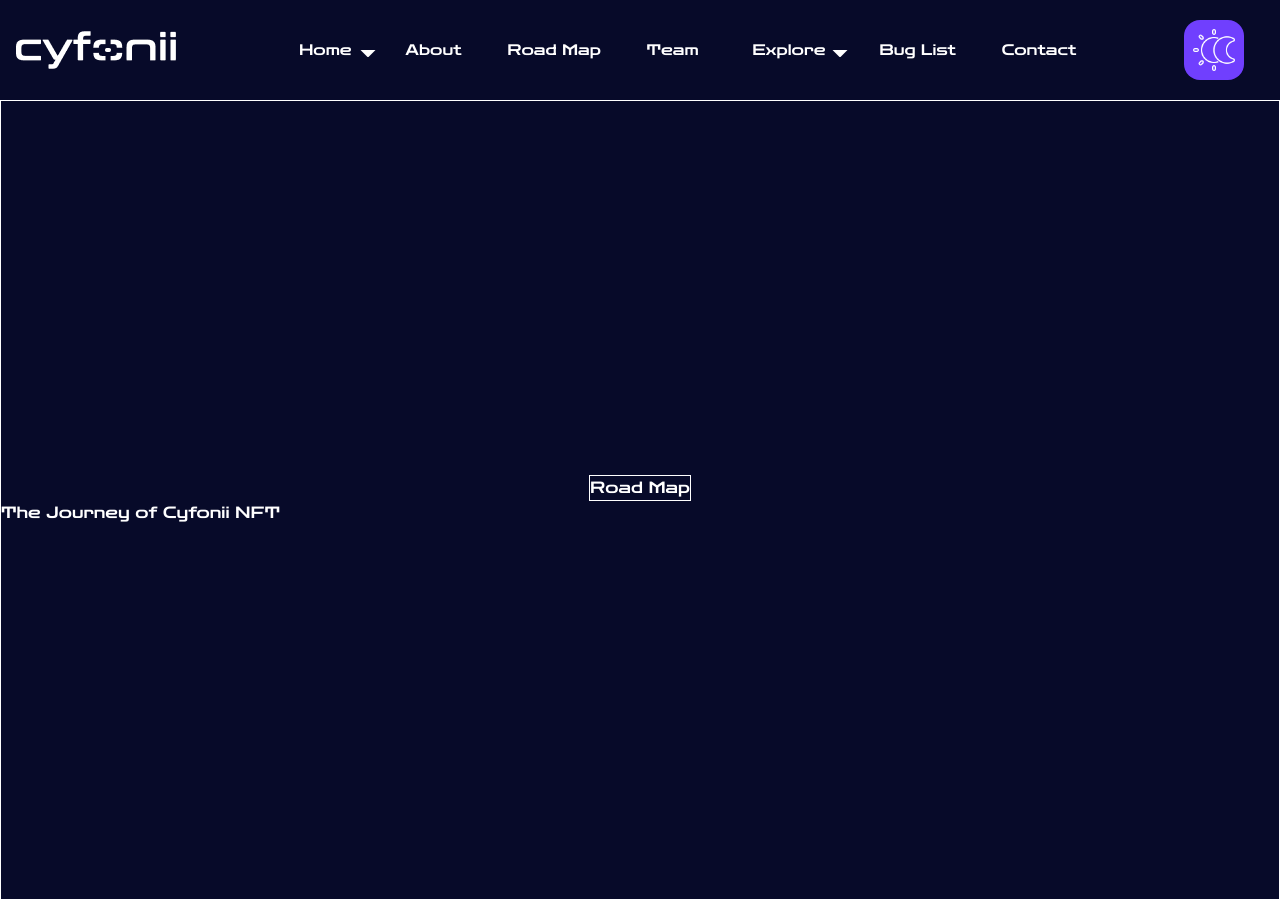
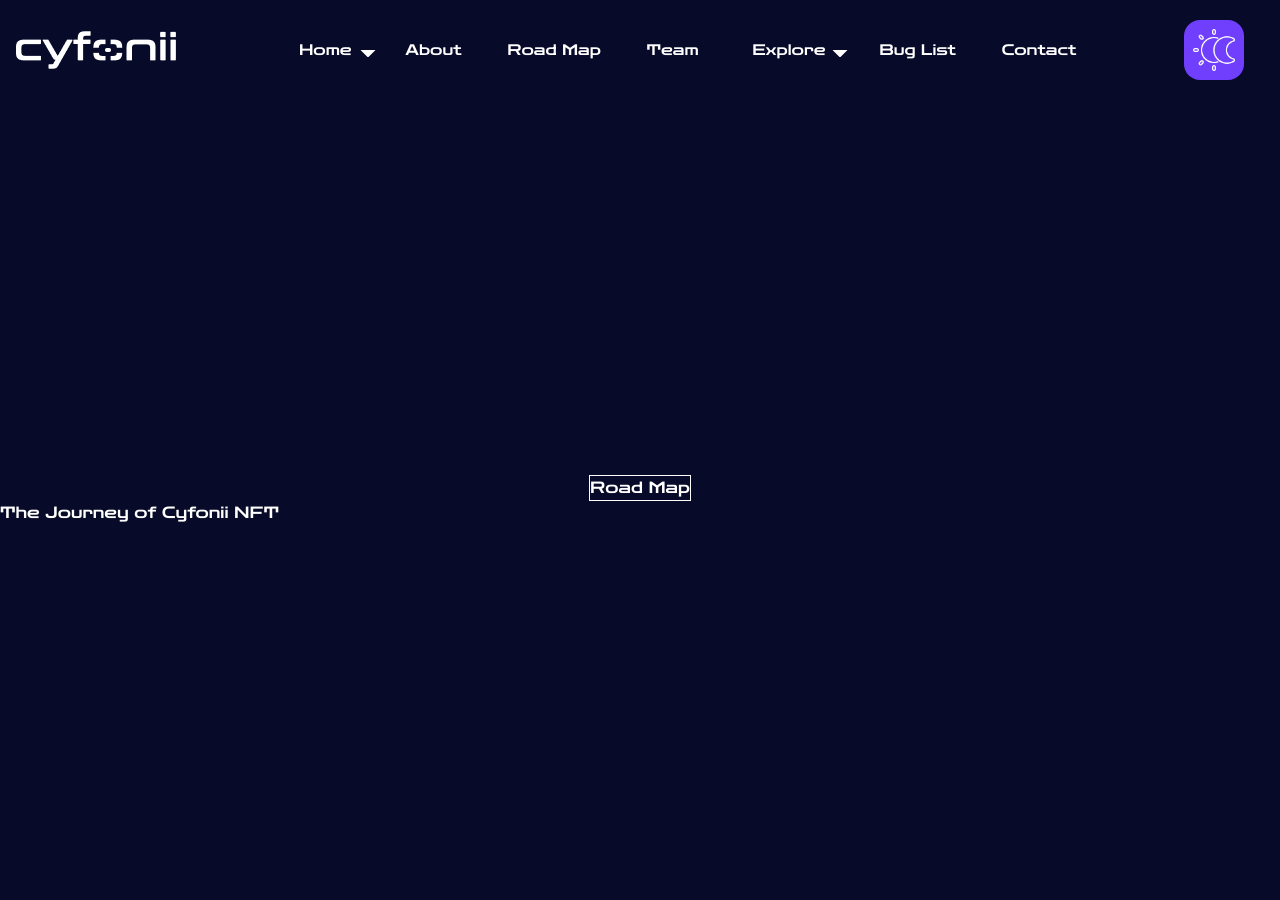
Before and after one commit to parsa-farshah/darkModeLightMode, a website: page index.html in a window 1280 px wide. Drawn offline with Linux system fonts and the light colour scheme.

Commit message:
header edited

```diff
--- a/index.html
+++ b/index.html
@@ -201,7 +201,7 @@
 
     <!--------------------------second half of the website------------------------------->
 
-    <div class="w-full h-[100vh] flex flex-wrap justify-center items-center border border-amber-50">
+    <div class="w-full h-[100vh] flex flex-wrap justify-center items-center">
       <header class="w-full h-fit flex flex-col justify-center items-center">
         <div class="w-fit h-fit px-3 py-1.5 rounded-4xl border bg-[rgba(255,_255,_255,_0.050)] border-gray-800 backdrop-blur-2xl flex justify-center items-center mb-[30px]">
           <h4 class="text-[18px] text-[#703FFE]">Road Map</h4>
```
